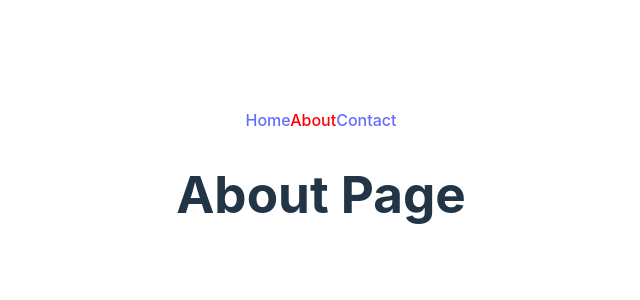
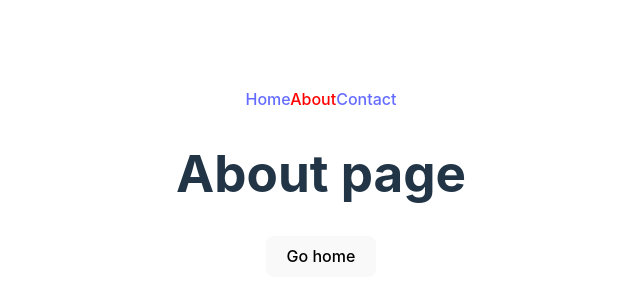
Before and after one commit to codzk/oct23-t3w6-reactrouting, a React (Vite) app: page /about/services in a window 1280 px wide. Shown: the part 218-518 px from the top of the page, without its empty margins (319-959 px from the left). Built offline with nearby package versions, Linux system fonts and the light colour scheme.

Commit message:
feat: about redirects via hook

```diff
--- a/src/pages/About.jsx
+++ b/src/pages/About.jsx
@@ -1,5 +1,11 @@
-
+import { useNavigate } from "react-router-dom";
 
 export default function AboutPage(){
-    return (<h1>About Page</h1>);
+
+	const navigate = useNavigate();
+
+	return (<>
+	<h1>About page</h1>
+	<button onClick={() => navigate("/")}>Go home</button>
+	</>);
 }
```
